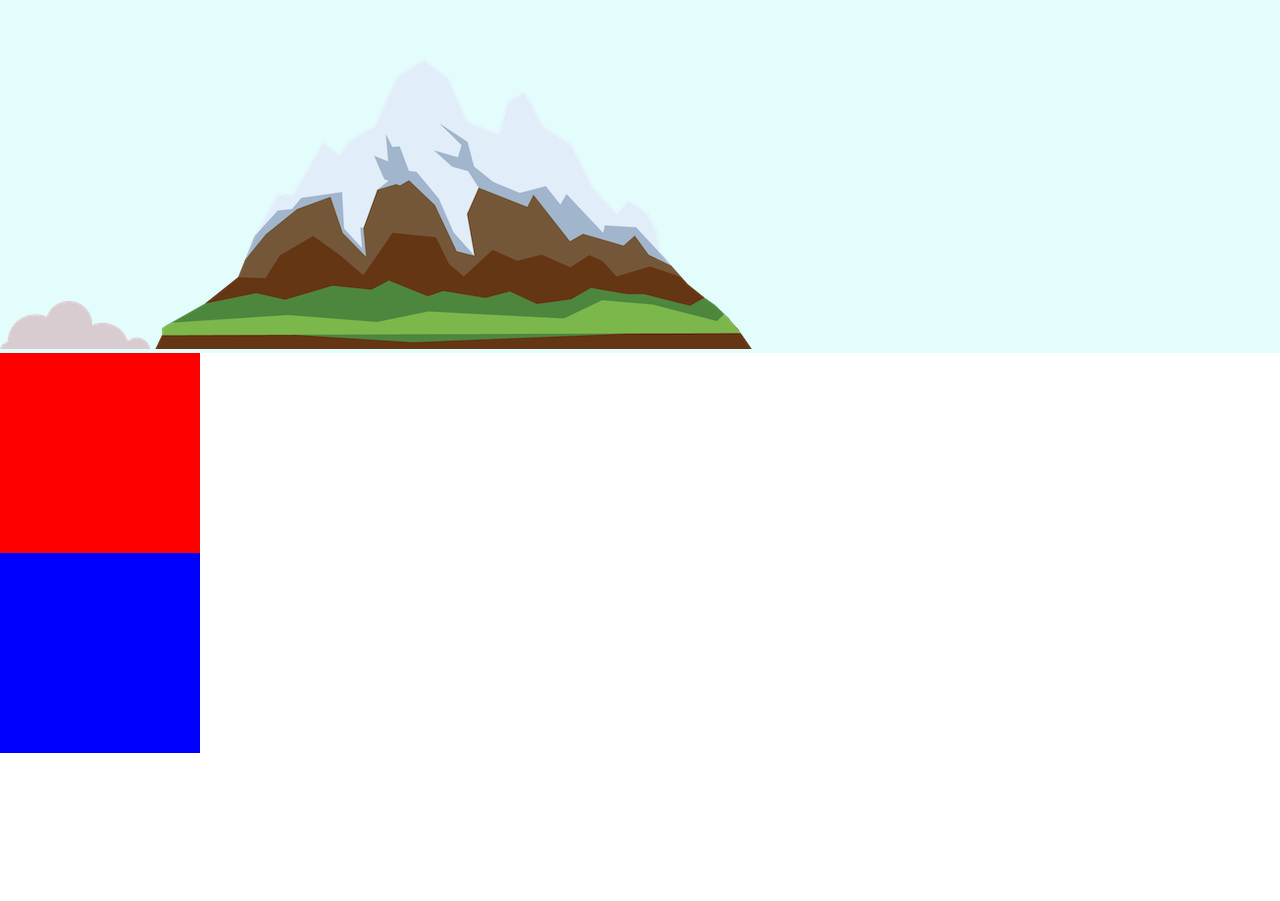
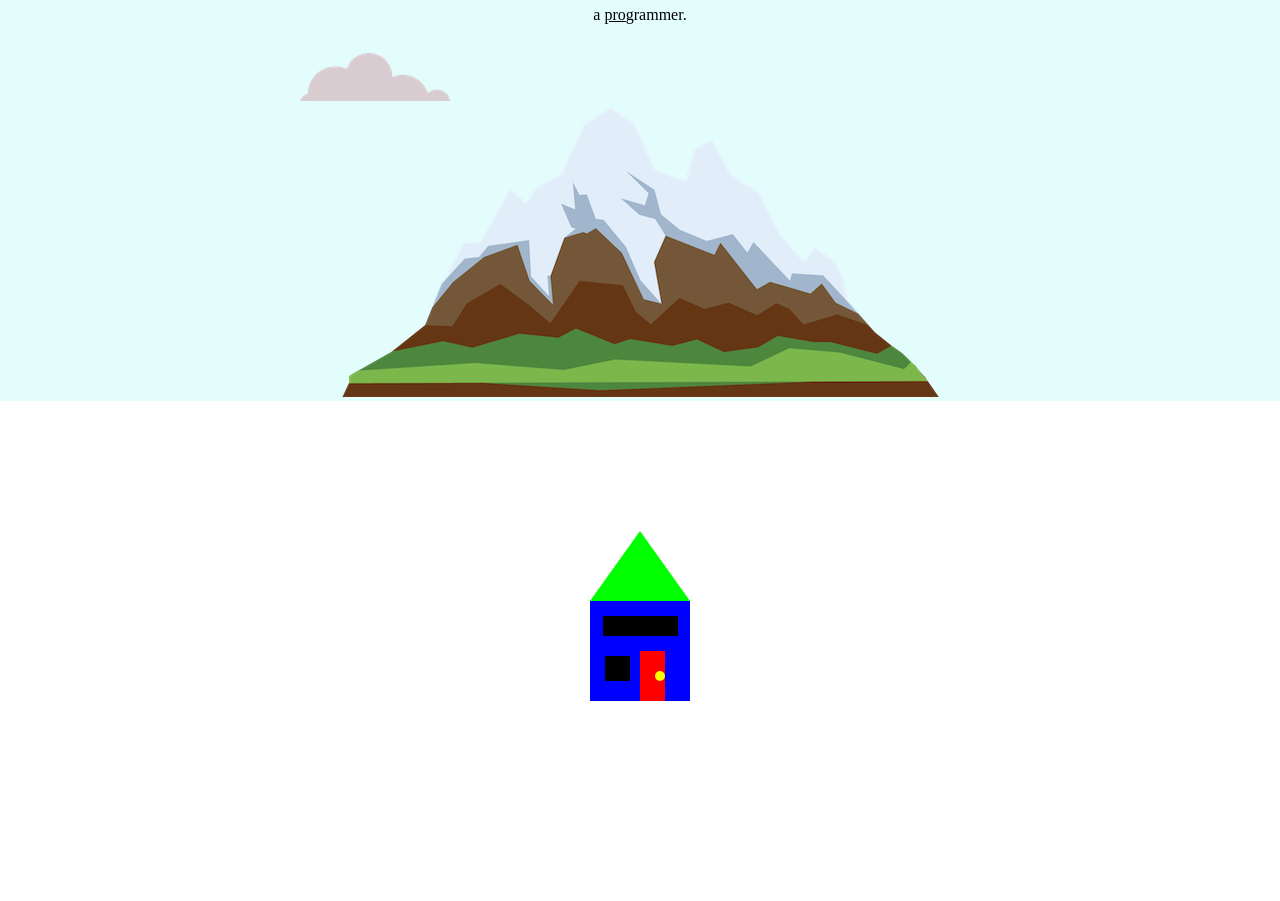
Before and after one commit to Ixeb/my-site, a plain HTML site: page index.html in a window 1280 px wide. Shown: the part 152-1053 px from the top of the page. Before the commit the page ends 905 px from the top, so only its background shows below. Drawn offline with Linux system fonts and the light colour scheme.

Commit message:
CSS Positioning
Messed around with moving objects around the screen, trying to set specific positions.

Learned about the different position types; static, relative, absolute and fixed.

Learned about adding margins, padding, borders etc...

Managed to make a basic house using CSS shapes and positioning...!

```diff
--- a/css/styles.css
+++ b/css/styles.css
@@ -1,5 +1,6 @@
 body {
   margin: 0;
+  text-align: center;
 }
 
 h1 {
@@ -8,20 +9,90 @@ h1 {
 
 .top-container {
   background-color: #E3FDFD;
+  position: relative;
+  padding-top: 100px;
 }
 
-.middle-container {
+.red-container {
   background-color: red;
-  height: 200px;
-  width: 200px;
+  height: 50px;
+  width: 25px;
+  position: absolute;
+  top: 50%;
+  left: 50%;
+  margin: 0;
 }
 
-.bottom-container {
+.blue-container {
   background-color: blue;
-  height: 200px;
-  width: 200px;
+  height: 100px;
+  width: 100px;
+  position: absolute;
+  top: 50%;
+  left: 50%;
+  margin: -50px -50px;
+}
+
+.yellow-container {
+  background-color: yellow;
+  height: 10px;
+  width: 10px;
+  border-radius: 50%;
+  position: absolute;
+  top: 50%;
+  left: 50%;
+  margin: 20px 15px;
+}
+
+.green-container {
+  height: 0;
+  width: 0;
+  border-left: 50px solid transparent;
+  border-right: 50px solid transparent;
+  border-bottom: 70px solid lime;
+  position: absolute;
+  top: 50%;
+  left: 50%;
+  margin: -120px -50px;
+}
+
+.black-container-1 {
+  background-color: black;
+  height: 25px;
+  width: 25px;
+  position: absolute;
+  top: 50%;
+  left: 50%;
+  margin: 5px -35px;
+}
+
+.black-container-2 {
+  background-color: black;
+  height: 20px;
+  width: 75px;
+  position: absolute;
+  top: 50%;
+  left: 50%;
+  margin: -35px -37.5px;
 }
 
 .pro {
   text-decoration: underline;
 }
+
+.top-cloud {
+  position: absolute;
+  right: 300px;
+  top: 50px;
+}
+
+.bottom-cloud {
+  position: absolute;
+  left: 300px;
+  bottom: 300px;
+}
+
+#containers {
+  position: relative;
+  padding-top: 500px;
+}
--- a/index.html
+++ b/index.html
@@ -7,17 +7,31 @@
   </head>
   <body>
     <div class="top-container">
-      <img src="images/cloud.png" alt="cloud-img">
+      <img class="top-cloud" src="images/cloud.png" alt="cloud-img">
       <h1>I'm Jack.</h1>
       <p>a <span class="pro">pro</span>grammer.</p>
-      <img src="images/cloud.png" alt="cloud-img">
+      <img class="bottom-cloud" src="images/cloud.png" alt="cloud-img">
       <img src="images/mountain.png" alt="mountain-img">
     </div>
-    <div class="middle-container">
+    <div id="containers">
+      <div class="blue-container">
 
-    </div>
-    <div class="bottom-container">
+      </div>
+      <div class="red-container">
 
+      </div>
+      <div class="yellow-container">
+
+      </div>
+      <div class="green-container">
+
+      </div>
+      <div class="black-container-1">
+
+      </div>
+      <div class="black-container-2">
+
+      </div>
     </div>
   </body>
 </html>
```
